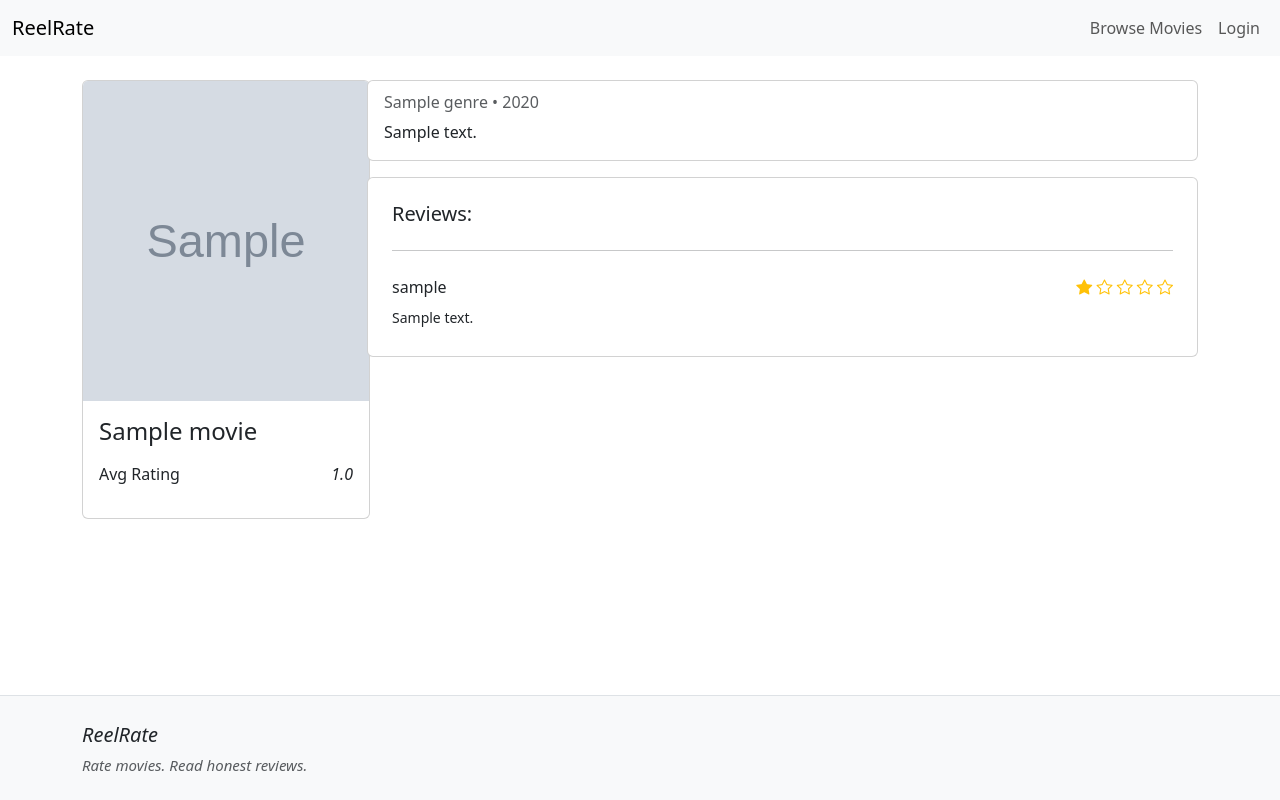
After one commit to Deep-Gajjar-07/ReelRate, a Django app: page /movie-detail/1/ in a window 1280 px wide. The commit adds this page. Run offline with Django 5.2, Linux system fonts and the light colour scheme; tables that the repository leaves empty hold one stand-in row (values such as "Sample post"); grey boxes marked "Sample" are stand-in pictures.

Commit message:
add movie detail view, review model, modify templates

```diff
--- a/movies/models.py
+++ b/movies/models.py
@@ -1,5 +1,5 @@
 from django.db import models
-
+from django.contrib.auth.models import User
 
 # model for add genre types for movies:
 class Genre(models.Model):
@@ -16,3 +16,14 @@ class Movie(models.Model):
     genre = models.ForeignKey(Genre, on_delete=models.SET_NULL, null=True)
     poster = models.ImageField(upload_to='posters/', blank=False)
     created_at = models.DateTimeField(auto_now_add=True)
+
+# for write review by user:
+class Review(models.Model):
+    movie = models.ForeignKey(Movie, on_delete=models.CASCADE, related_name="reviews")
+    user = models.ForeignKey(User, on_delete=models.CASCADE)
+    rating = models.IntegerField(default=0, choices=[(i,i) for i in range(1, 6)])
+    review = models.TextField()
+    created_at = models.DateTimeField(auto_now_add=True)
+
+    class Meta:
+        unique_together = ('movie', 'user') # one review per user per movie
--- a/movies/urls.py
+++ b/movies/urls.py
@@ -4,4 +4,5 @@ from . import views
 
 urlpatterns = [
     path('', views.index, name="home_page"),
+    path('movie-detail/<int:id>/', views.movie_detail, name="movie_detail"),
 ]
--- a/movies/views.py
+++ b/movies/views.py
@@ -1,4 +1,5 @@
-from django.shortcuts import render
+from django.shortcuts import render, get_object_or_404
+from django.db.models import Avg
 
 from .models import Movie
 
@@ -8,3 +9,14 @@ def index(request):
     return render(request, 'movies/index.html',{
         'movies': movies,
     })
+
+# for showing single movie detail with desc & reviews:
+def movie_detail(request, id):
+    movie = get_object_or_404(Movie, pk=id)
+    reviews = movie.reviews.all()
+    avg_rating = reviews.aggregate(Avg('rating'))['rating__avg']
+    return render(request, 'movies/movie_detail.html', {
+        'movie': movie,
+        'reviews': reviews,
+        'avg_rating': avg_rating,
+    })
--- a/templates/base.html
+++ b/templates/base.html
@@ -7,16 +7,18 @@
     {% comment %} BootStrap CSS {% endcomment %}
     <link href="https://cdn.jsdelivr.net/npm/bootstrap@5.3.8/dist/css/bootstrap.min.css" rel="stylesheet"
     integrity="sha384-sRIl4kxILFvY47J16cr9ZwB07vP4J8+LH7qKQnuqkuIAvNWLzeN8tE5YBujZqJLB" crossorigin="anonymous">
+    {% comment %} BootStrap icons {% endcomment %}
+    <link rel="stylesheet" href="https://cdn.jsdelivr.net/npm/bootstrap-icons@1.13.1/font/bootstrap-icons.min.css">
 </head>
-<body>
-    {% comment %} navbar {% endcomment %}
+<body class="d-flex flex-column min-vh-100">
+
     <nav class="navbar navbar-expand-lg bg-body-tertiary">
         <div class="container-fluid">
             <a class="navbar-brand" href="{% url "home_page" %}">ReelRate</a>
             <button class="navbar-toggler" type="button" data-bs-toggle="collapse" data-bs-target="#navbarNavAltMarkup" aria-controls="navbarNavAltMarkup" aria-expanded="false" aria-label="Toggle navigation">
             <span class="navbar-toggler-icon"></span>
             </button>
-            <div class="collapse navbar-collapse" id="navbarNavAltMarkup">
+            <div class="collapse navbar-collapse d-flex justify-content-end" id="navbarNavAltMarkup">
                 <div class="navbar-nav">
                     <a class="nav-link" href="#">Browse Movies</a>
                     <a class="nav-link" href="#">Login</a>
@@ -25,17 +27,17 @@
         </div>
     </nav>
 
-    <div class="m-3">
+    <main class="p-4 flex-grow-1">
         {% block content %}
         {% comment %} main content of website here... {% endcomment %}
         {% endblock %}
-    </div>
+    </main>
 
-    {% comment %} footer {% endcomment %}
-    <footer class="bg-dark text-secondary py-4 mt-5">
-        <div class="container">
-            <p class="mb-1 text-white fw-medium">ReelRate</p>
-            <p class="mb-0" style="font-size: 13px;">Rate movies. Read honest reviews.</p>
+
+    <footer class="bg-light border-top py-4 mt-auto">
+        <div class="container text-start">
+            <p class="mb-1 fs-5 fst-italic fw-medium text-dark">ReelRate</p>
+            <p class="mb-0 text-muted fst-italic" style="font-size: 15px;">Rate movies. Read honest reviews.</p>
         </div>
     </footer>
 
--- /dev/null
+++ b/templates/movies/movie_detail.html
@@ -0,0 +1,62 @@
+{% extends "base.html" %}
+
+{% block title %}{{ movie.title }}{% endblock %}
+
+
+{% block content %}
+
+    <div class="container">
+        <div class="row g-4">
+            <div class="col-md-3">
+                <div class="card" style="width: 18rem;">
+                    <img src="{{ movie.poster.url }}" class="card-img-top" alt="{{ movie.title }}" style="height: 20rem;">
+                    <div class="card-body">
+                        <h4 class="card-title">{{ movie.title }}</h4>
+                        <div class="d-flex mt-3 justify-content-between">
+                            <p class="muted">Avg Rating</p>
+                            <p class="fst-italic">{{ avg_rating|default:"No ratings yet" }}</p>
+                        </div>
+                    </div>
+                </div>
+            </div>
+            <div class="col">
+                <!-- movie description and other info-->
+                <div class="card mb-3">
+                    <div class="card-body">
+                        <h6 class="card-subtitle mb-2 text-muted">{{ movie.genre }} • {{ movie.release_year }}</h6>
+                        <p class="card-text">
+                            {{ movie.description }}</p>
+                    </div>
+                </div>
+
+                <!-- reviews -->
+                <div class="card p-4">
+                    <h5>Reviews:</h5>
+                    <hr class="mb-4">
+                    {% for review in reviews %}
+                        <div class="d-flex justify-content-between">
+                            <span class="fw-medium">{{ review.user.username }}</span>
+                            <span class="text-warning">
+                                {% for i in "12345" %}
+                                    {% if forloop.counter <= review.rating %}
+                                        <i class="bi bi-star-fill"></i>
+                                    {% else %}
+                                        <i class="bi bi-star"></i>
+                                    {% endif %}
+                                {% endfor %}
+                            </span>
+                        </div>
+                        <p class="muted small mt-2 mb-1">{{ review.review }}</p>
+                    {% empty %}
+                        <p class="lead text-muted fst-italic fs-5 text-center">No reviews yet. Be the first!</p>
+                    {% endfor %}
+                </div>
+
+                <!-- write review -->
+
+
+            </div>
+        </div>
+    </div>
+
+{% endblock %}
```
Also changed, not shown: movies/admin.py (+6 -1 lines), templates/movies/index.html (+9 -8 lines), movies/migrations/0002_review.py (added), movies/migrations/0003_alter_review_rating.py (added).
